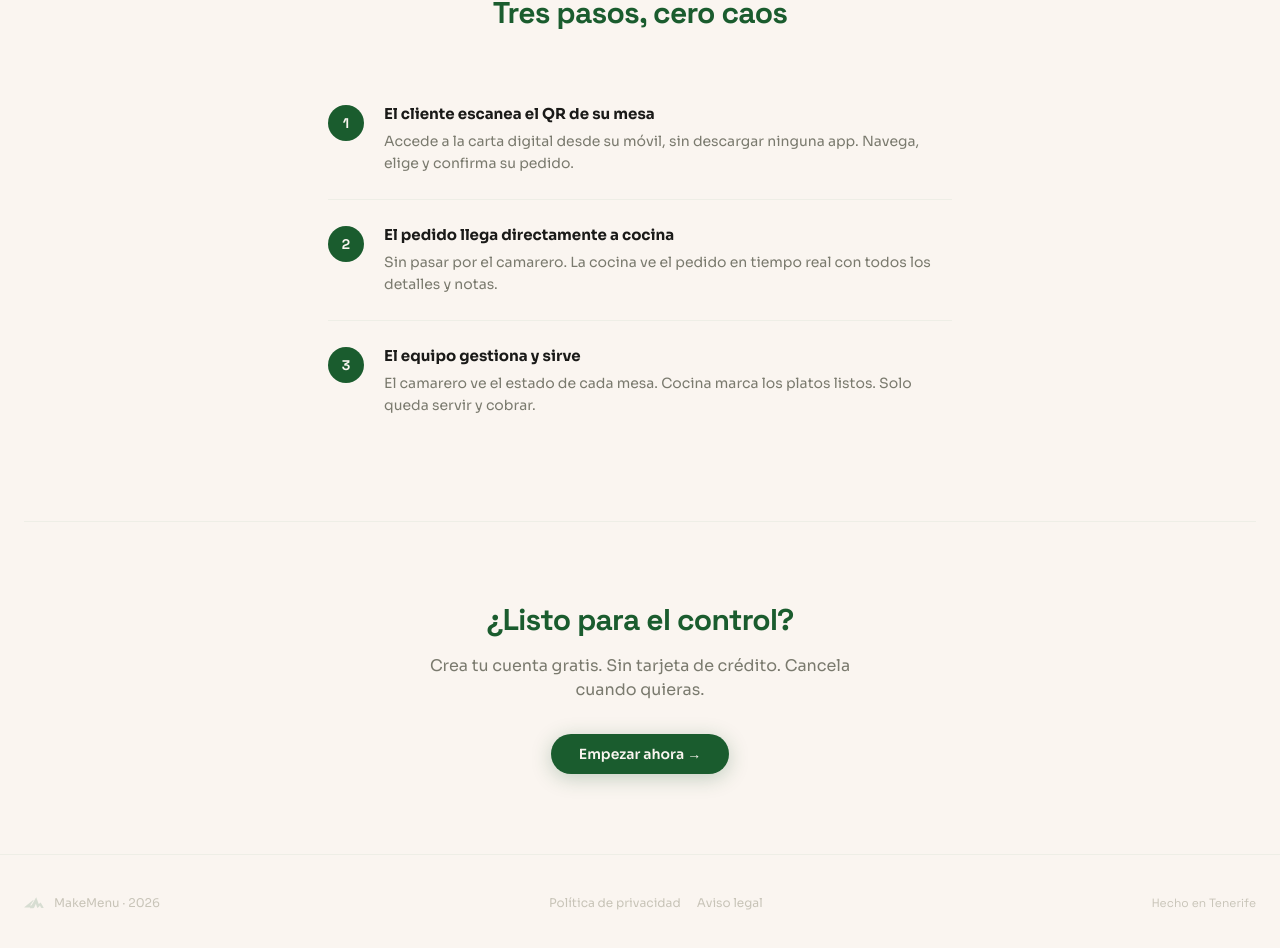
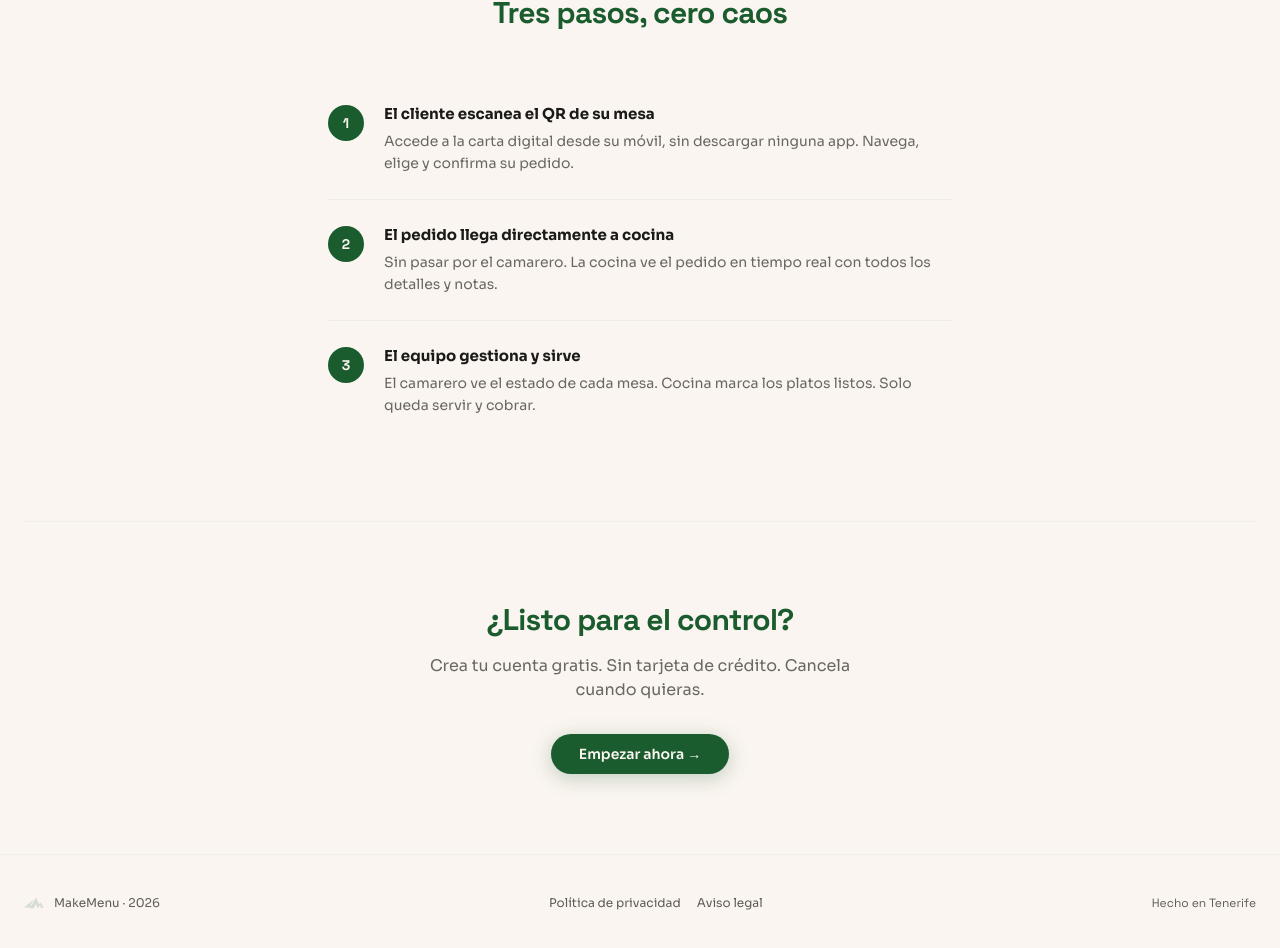
Before and after one commit to CRhernandez1/make-menu, a Vue app in the folder frontend/: page / in a window 1280 px wide. Shown: the part 1438-2386 px from the top of the page. Built offline with nearby package versions, Linux system fonts and the light colour scheme; no server answers; the HTML template or start-up script is replaced by a standard one.

Commit message:
accesibility changes

```diff
--- a/frontend/src/assets/css/main.css
+++ b/frontend/src/assets/css/main.css
@@ -16,9 +16,9 @@
 
   --color-ink: #1a1a18;
   --color-text-main: #3d3d38;
-  --color-text-sec: #7a7a6e;
-  --color-text-muted: #a8a89a;
-  --color-text-ghost: #c8c4b8;
+  --color-text-sec: #6a6762;
+  --color-text-muted: #5e5e55;
+  --color-text-ghost: #5e5b55;
 
   --color-danger: #b93c3c;
   --color-danger-soft: rgba(185, 60, 60, 0.08);
--- a/frontend/src/components/Footer.vue
+++ b/frontend/src/components/Footer.vue
@@ -10,10 +10,10 @@
       </div>
 
       <div class="flex items-center gap-4">
-        <RouterLink :to="{ name: 'privacy' }" class="text-xs text-text-ghost hover:text-gray-600 transition-colors">
+        <RouterLink :to="{ name: 'privacy' }" class="text-xs text-text-ghost hover:text-green-600 transition-colors">
           Política de privacidad
         </RouterLink>
-        <RouterLink :to="{ name: 'legal' }" class="text-xs text-text-ghost hover:text-gray-600 transition-colors">
+        <RouterLink :to="{ name: 'legal' }" class="text-xs text-text-ghost hover:text-green-600 transition-colors">
           Aviso legal
         </RouterLink>
       </div>
--- a/frontend/src/modules/kitchen/views/KitchenHome.vue
+++ b/frontend/src/modules/kitchen/views/KitchenHome.vue
@@ -9,17 +9,17 @@
         </div>
         <div>
           <h1 class="font-display text-2xl font-bold text-cream tracking-tight">Cocina</h1>
-          <p class="text-sm text-[#7a7a6e]">{{ store.establishmentName }}</p>
+          <p class="text-sm text-[#aeae9f]">{{ store.establishmentName }}</p>
         </div>
       </div>
       <div class="flex items-center gap-3">
-        <span class="text-sm text-[#7a7a6e] font-display">{{ store.orders.length }} activos</span>
+        <span class="text-sm text-[#aeae9f] font-display">{{ store.orders.length }} activos</span>
         <button @click="store.fetchOrders()"
-          class="w-10 h-10 rounded-[14px] bg-[#2c2c2a] border border-[#3d3d38] text-[#7a7a6e] flex items-center justify-center cursor-pointer hover:text-warning hover:border-[rgba(196,138,26,0.3)] transition-all">
+          class="w-10 h-10 rounded-[14px] bg-[#2c2c2a] border border-[#3d3d38] text-[#aeae9f] flex items-center justify-center cursor-pointer hover:text-warning hover:border-[rgba(196,138,26,0.3)] transition-all">
           <svg width="18" height="18" viewBox="0 0 24 24" fill="none" stroke="currentColor" stroke-width="1.8" stroke-linecap="round"><polyline points="23 4 23 10 17 10"/><polyline points="1 20 1 14 7 14"/><path d="M3.51 9a9 9 0 0 1 14.85-3.36L23 10M1 14l4.64 4.36A9 9 0 0 0 20.49 15"/></svg>
         </button>
         <button @click="handleLogout"
-          class="w-10 h-10 rounded-[14px] bg-[#2c2c2a] border border-[#3d3d38] text-[#7a7a6e] flex items-center justify-center cursor-pointer hover:text-danger hover:border-[rgba(185,60,60,0.3)] transition-all" title="Cerrar sesión">
+          class="w-10 h-10 rounded-[14px] bg-[#2c2c2a] border border-[#3d3d38] text-[#aeae9f] flex items-center justify-center cursor-pointer hover:text-danger hover:border-[rgba(185,60,60,0.3)] transition-all" title="Cerrar sesión">
           <svg width="18" height="18" viewBox="0 0 24 24" fill="none" stroke="currentColor" stroke-width="1.8" stroke-linecap="round"><path d="M9 21H5a2 2 0 01-2-2V5a2 2 0 012-2h4"/><polyline points="16 17 21 12 16 7"/><line x1="21" y1="12" x2="9" y2="12"/></svg>
         </button>
       </div>
@@ -42,7 +42,7 @@
         <svg width="32" height="32" viewBox="0 0 24 24" fill="none" stroke="#7a7a6e" stroke-width="1.5" stroke-linecap="round"><path d="M3 2v7c0 1.1.9 2 2 2h2a2 2 0 0 0 2-2V2"/><path d="M7 2v20"/><path d="M21 15V2a5 5 0 0 0-5 5v6c0 1.1.9 2 2 2h1"/><path d="M21 22v-7"/></svg>
       </div>
       <h3 class="font-display text-lg font-bold text-cream mb-2">Cocina despejada</h3>
-      <p class="text-sm text-[#7a7a6e]">Los pedidos aparecerán aquí cuando los clientes pidan desde el QR.</p>
+      <p class="text-sm text-[#aeae9f]">Los pedidos aparecerán aquí cuando los clientes pidan desde el QR.</p>
     </div>
 
     <!-- Grid pedidos -->
@@ -55,11 +55,11 @@
         <div class="flex items-center justify-between">
           <div class="flex items-center gap-2.5">
             <span class="font-display text-[28px] font-bold text-cream tracking-tight">{{ String(order.table_number).padStart(2, '0') }}</span>
-            <span class="text-[11px] text-[#7a7a6e]">Mesa</span>
+            <span class="text-[11px] text-[#aeae9f]">Mesa</span>
             <span v-if="isUrgent(order.placed_at)" class="badge-mm bg-danger-soft text-danger text-[10px] px-2.5 py-0.5" style="animation:ring-pulse 2s infinite">Urgente</span>
           </div>
           <div class="text-right">
-            <span class="text-xs text-[#7a7a6e]">{{ formatTime(order.placed_at) }}</span>
+            <span class="text-xs text-[#aeae9f]">{{ formatTime(order.placed_at) }}</span>
             <p class="text-xs font-semibold mt-0.5" :class="isUrgent(order.placed_at) ? 'text-danger' : order.status === 1 ? 'text-warning' : 'text-info'">
               {{ elapsedTime(order.placed_at) }}
             </p>
@@ -74,7 +74,7 @@
               :style="{ width: `${(order.ready_count / order.total_count) * 100}%` }"></div>
           </div>
           <span class="text-xs font-display font-semibold min-w-[28px] text-right"
-            :class="isUrgent(order.placed_at) ? 'text-danger' : 'text-[#7a7a6e]'">{{ order.ready_count }}/{{ order.total_count }}</span>
+            :class="isUrgent(order.placed_at) ? 'text-danger' : 'text-[#aeae9f]'">{{ order.ready_count }}/{{ order.total_count }}</span>
         </div>
 
         <!-- Items -->
```
Also changed, not shown: 2 other files (tests, documents, lock files or other folders).
